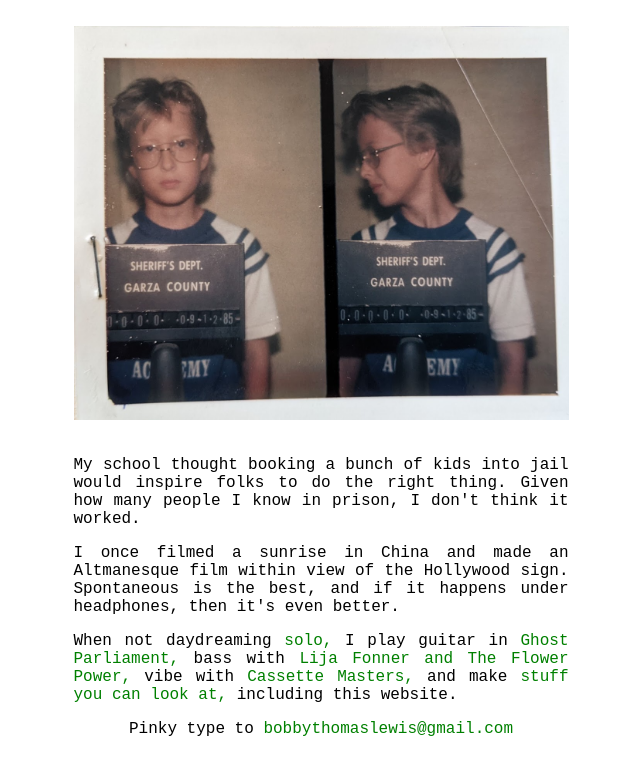
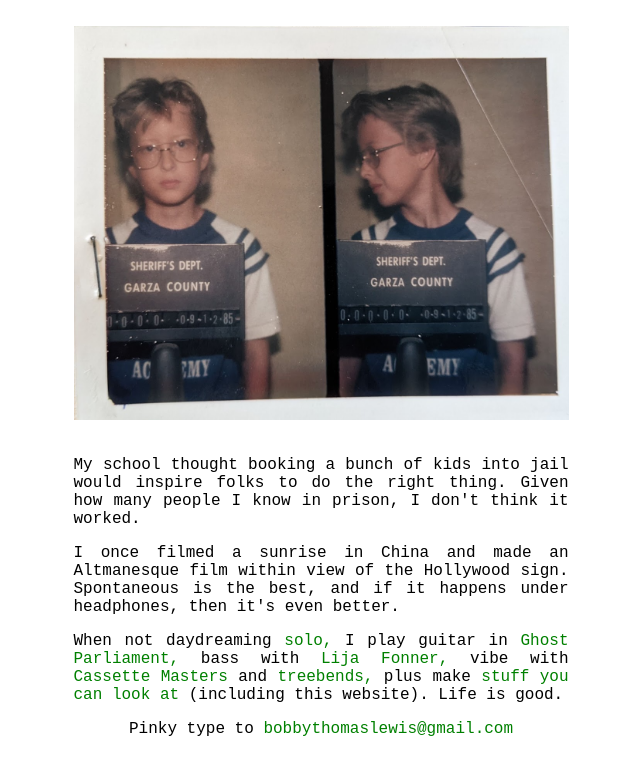
Before and after one commit to btlewisdev/bobbytlewis, a plain HTML site: page index.html in a window 1280 px wide. Shown: the whole page, without its empty margins (319-959 px from the left). Drawn offline with Linux system fonts and the light colour scheme.

Commit message:
Update index.html

```diff
--- a/index.html
+++ b/index.html
@@ -38,7 +38,7 @@
           },
           {
             "@type": "MusicGroup",
-            "name": "Lija Fonner and The Flower Power"
+            "name": "Lija Fonner"
           },
           {
             "@type": "MusicGroup",
@@ -47,6 +47,10 @@
           {
             "@type": "MusicGroup",
             "name": "Bobby T. Lewis"
+          },
+          {
+            "@type": "MusicGroup",
+            "name": "treebends"
           }
         ]
       }
@@ -90,23 +94,30 @@
           href="https://lijafonner.bandcamp.com/"
           target="_blank"
           rel="noopener noreferrer"
-          >Lija Fonner and The Flower Power,</a
+          >Lija Fonner,</a
         >
         vibe with
         <a
           href="https://cassettemasters.bandcamp.com/album/mws"
           target="_blank"
           rel="noopener noreferrer"
-          >Cassette Masters,</a
+          >Cassette Masters</a
         >
-        and make
+         and
+        <a
+          href="https://treebends.bandcamp.com/album/treebends-ep"
+          target="_blank"
+          rel="noopener noreferrer"
+          >treebends,</a
+        >
+        plus make
         <a
           href="https://www.youtube.com/@bobbytlewis/videos"
           target="_blank"
           rel="noopener noreferrer"
-          >stuff you can look at,</a
+          >stuff you can look at </a
         >
-        including this website.
+        (including this website).  Life is good.
       </p>
 
       <!-- Corrected placement of the paragraph -->
```
